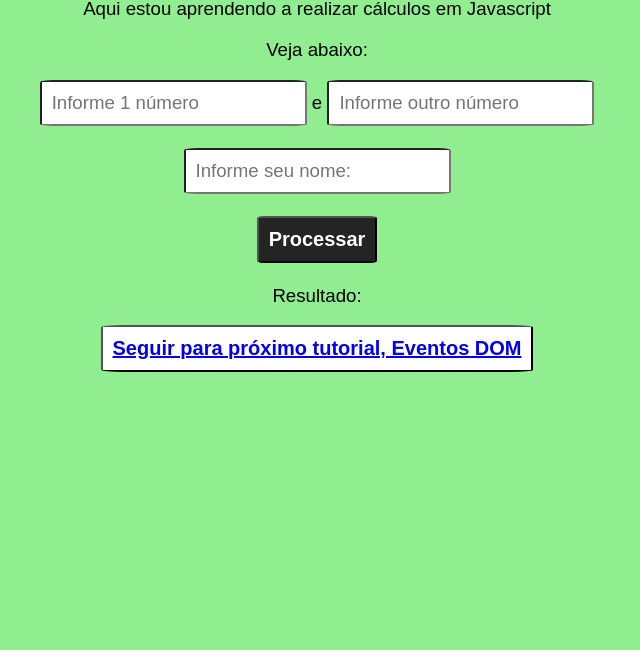
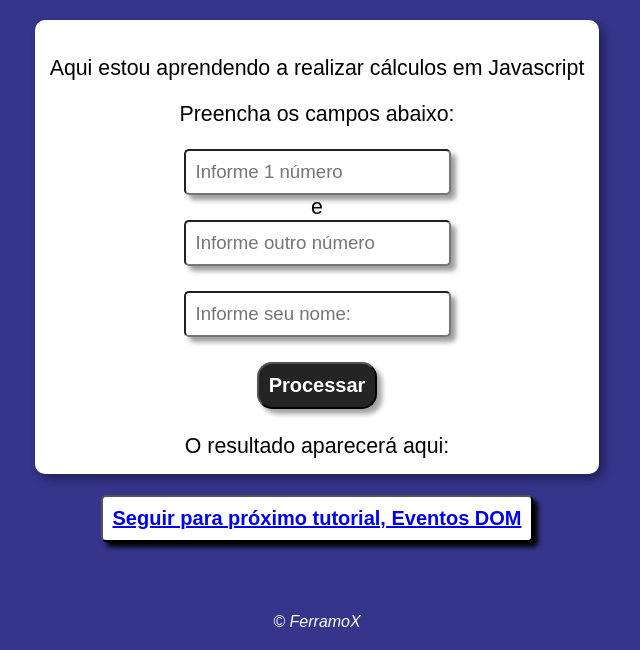
Before and after one commit to 100Fernando/Aprendendo, a plain HTML site: page index.html in a window 1280 px wide. Shown: the part 150-800 px from the top of the page, without its empty margins (323-963 px from the left). Drawn offline with Linux system fonts and the light colour scheme.

Commit message:
Organização do css

```diff
--- a/Aulas/Condicoes.css
+++ /dev/null
@@ -1,31 +0,0 @@
-
-        body {
-            background-color: aquamarine;
-            font: normal 16pt Arial;
-            text-align: center;
-        }
-        div {
-            text-align: center;
-            margin-right: auto;
-            margin-left: auto;
-        }
-        button.proc {
-            padding: 10px;
-            font: bolder 15pt Arial;
-            background-color: rgb(36, 36, 36);
-            color: white;
-            border-radius: 5%;
-            text-shadow: 10px;
-        }
-        button.prox {
-            padding: 10px;
-            font: bolder 15pt Arial;
-            background-color: rgb(255, 255, 255);
-            border-radius: 5%;
-            text-shadow: 10px;
-        }
-        input {
-            padding: 10px;
-            font: normal 14pt Arial;
-            border-radius: 5%;
-        }
--- a/Aulas/Condicoes.js
+++ b/Aulas/Condicoes.js
@@ -23,6 +23,7 @@ function clicou() {
         res.innerHTML = `<br>A velocidade da via é ${n10}Km/h e o carro estava a <strong>${n20}Km/h</strong>. Infelizmente você deixou de faturar pro estado. Lança uma velocidade maior e vamos multar mesmo assim!! `
     }
     res.innerHTML += `<br>Bom trabalho, temos metas a serem batidas`
+    res.style.background = "rgb(180, 216, 80)"
 
     const dataMulta = new Date()
     const dataFormatada = `${dataMulta.toLocaleDateString()} ${dataMulta.toLocaleTimeString()} `
--- /dev/null
+++ b/css/stilo.css
@@ -0,0 +1,84 @@
+body {
+    background: rgb(53, 53, 139);
+    font: normal 16pt Arial;
+    color: white;
+
+}
+
+header {
+    color: white;
+    text-align: center;
+
+}
+
+section {
+    background: white;
+    border-radius: 10px;
+    padding: 15px;
+    width: fit-content;
+    margin: auto;
+    box-shadow: 5px 5px 10px rgba(0, 0, 0, 0.384);
+    color: black;
+    text-align: center;
+
+
+
+}
+
+footer {
+    color: white;
+    text-align: center;
+    font: italic 12pt Arial;
+
+
+}
+
+button.voltar {
+    background: white;
+    color: grey;
+    border-radius: 50px;
+    padding: 15px;
+    font: bolder 16pt Arial;
+    box-shadow: 5px 5px 10px black;
+}
+
+div {
+    text-align: center;
+}
+
+button.proc {
+    padding: 10px;
+    font: bolder 15pt Arial;
+    background-color: rgb(36, 36, 36);
+    color: white;
+    border-radius: 15px;
+    text-shadow: 10px;
+    box-shadow: 5px 5px 5px rgba(0, 0, 0, 0.363);
+}
+button.prox {
+    padding: 10px;
+    font: bolder 15pt Arial;
+    background-color: rgb(255, 255, 255);
+    color: black;
+    border-radius: 5px;
+    box-shadow: 5px 5px 5px black;
+}
+button.limp {
+    padding: 10px;
+    font: bolder 15pt Arial;
+    background-color: rgb(75, 0, 0);
+    color: rgb(255, 255, 255);
+    border-radius: 15px;
+    box-shadow: 5px 5px 5px rgba(0, 0, 0, 0.39);
+}
+input {
+    padding: 10px;
+    font: normal 14pt Arial;
+    border-radius: 5px;
+    box-shadow: 5px 5px 5px rgba(0, 0, 0, 0.39);
+}
+img {
+    max-width: 100%;
+    height: auto;
+    display: block;
+}
--- a/exercicios/estilo.css
+++ /dev/null
@@ -1,45 +0,0 @@
-body {
-    background: rgb(97, 97, 182);
-    font: normal 16pt Arial;
-
-
-}
-
-header {
-    color: white;
-    text-align: center;
-
-}
-
-section {
-    background: white;
-    border-radius: 10px;
-    padding: 15px;
-    width: 500px;
-    margin: auto;
-    box-shadow: 5px 5px 10px rgba(0, 0, 0, 0.384);
-
-
-
-}
-
-footer {
-    color: white;
-    text-align: center;
-    font-style: italic;
-
-
-}
-
-button.voltar {
-    background: white;
-    color: grey;
-    border-radius: 50px;
-    padding: 15px;
-    font: bolder 16pt Arial;
-    box-shadow: 5px 5px 10px black;
-}
-
-div {
-    text-align: center;
-}
--- a/index.html
+++ b/index.html
@@ -4,59 +4,36 @@
     <meta charset="UTF-8">
     <meta name="viewport" content="width=device-width, initial-scale=1.0">
     <title>Aprendendo Javascript</title>
-    <style>
-        body {
-            background-color: lightgreen;
-            font: normal 14pt Arial;
-            color: rgb(0, 0, 0);
-            text-align: center;
-        }
-         button.proc {
-            padding: 10px;
-            font: bolder 15pt Arial;
-            background-color: rgb(36, 36, 36);
-            color: white;
-            border-radius: 5%;
-            text-shadow: 10px;
-        }
-        button.prox {
-            padding: 10px;
-            font: bolder 15pt Arial;
-            background-color: rgb(255, 255, 255);
-            color: white;
-            border-radius: 5%;
-            text-shadow: 10px;
-        }
-        input {
-            padding: 10px;
-            font: normal 14pt Arial;
-            border-radius: 5%;
-        }
-    </style>
+    <link rel="stylesheet" href="css/stilo.css">
+
 </head>
 <body>
-    <h1>Olá</h1>
+    <header><h1>Olá</h1>
 
-    <h2>Me chamo Fernando</h2>
+    <h2>Me chamo Fernando</h2></header>
 
-    <p>Aqui estou aprendendo a realizar cálculos em Javascript</p>
+    <section><p>Aqui estou aprendendo a realizar cálculos em Javascript</p>
 
-    <p>Veja abaixo:</p>
+    <p>Preencha os campos abaixo:</p>
 
     <!-- botão para fazer via popup de alerta <button type="button" id="confirma">Clique para fazer via popup</button><br><br> -->
 
-    <input type="number" name="tx1" id="tx1" placeholder="Informe 1 número" > e
+    <input type="number" name="tx1" id="tx1" placeholder="Informe 1 número" ><br>
+     e <br>
     <input type="number" name="tx2" id="tx2" placeholder="Informe outro número"> <br><br>
     <input type="text" name="nome" id="nome" placeholder="Informe seu nome: "><br><br>
     <button type="button" value="Processar" id="processar" class="proc">Processar</button><br><br>
-    <div id="b1">Resultado:</div>
+    <div id="b1">O resultado aparecerá aqui:</div>
 
 
     <div id="a1">
 
     </div>
+    </section>
 
-    <p><button type="button" class="prox"><a href="Aulas\Eventos_DOM.html">Seguir para próximo tutorial, Eventos DOM</a></button></p>
+    <div><p><button type="button" class="prox"><a href="Aulas\Eventos_DOM.html">Seguir para próximo tutorial, Eventos DOM</a></button></p></div>
+    <br><br>
+    <footer>&copy; FerramoX</footer>
 
 
     <script>
@@ -90,6 +67,7 @@
         }
 
 
+        /* AQUI FOI A PRIMEIRA TENTATIVA, PORÉM É UM MÉTODO DEFASADO!!
 
         const div = document.querySelector('div#a1')
         const confirmar = document.querySelector('button#confirma')
@@ -118,7 +96,7 @@
             div.style.color = 'white'
 
         }
-
+            */
 
 
 
```
Also changed, not shown: Aulas/Condicoes.html (+12 -9 lines), Aulas/Eventos_DOM.html (+9 -26 lines), exercicios/exercicio1.html (+3 -2 lines).
